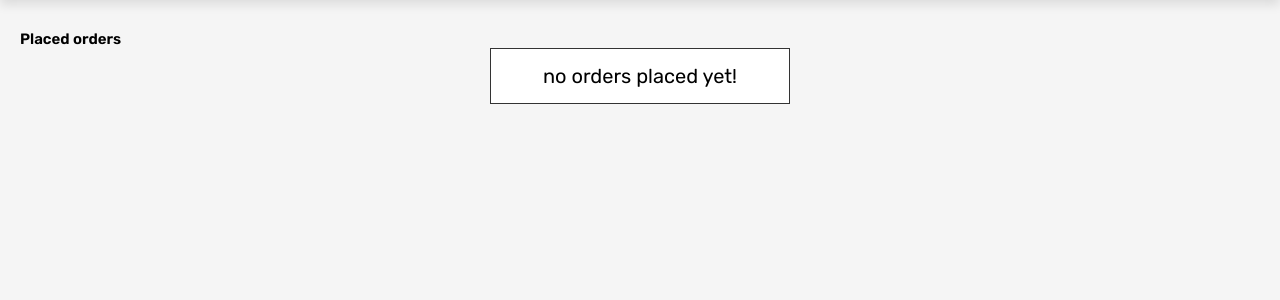
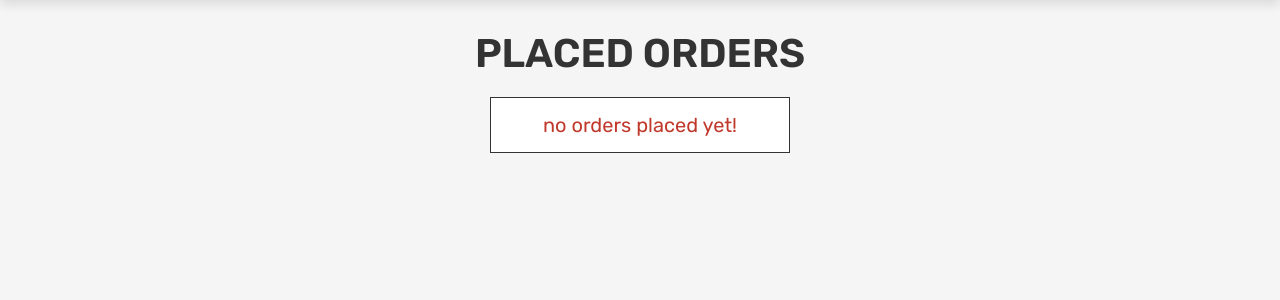
Before and after one commit to Bvorfi2002/BookStore-Project, a PHP site: page /admin_orders.php in a window 1280 px wide. Shown: the part 69-369 px from the top of the page. Run offline with PHP 8.4, Linux system fonts and the light colour scheme; the visitor is signed in with stand-in values (Sample User, id 1); data that the repository does not hold is empty.

Commit message:
admin order

```diff
--- a/admin_orders.php
+++ b/admin_orders.php
@@ -44,7 +44,7 @@ if(isset($_GET['delete'])){
 
         <section class="orders">
 
-        <h1 class=""title>Placed orders</h1>
+        <h1 class="title">Placed orders</h1>
 
         <div class="box-container">
 
--- a/css/admin_style.css
+++ b/css/admin_style.css
@@ -62,7 +62,7 @@ section{
     text-align: center;
     border: var(--border);
     background-color: var(--white);
-    color: var(red);
+    color: var(--red);
     font-size: 2rem;
 }
 
```
